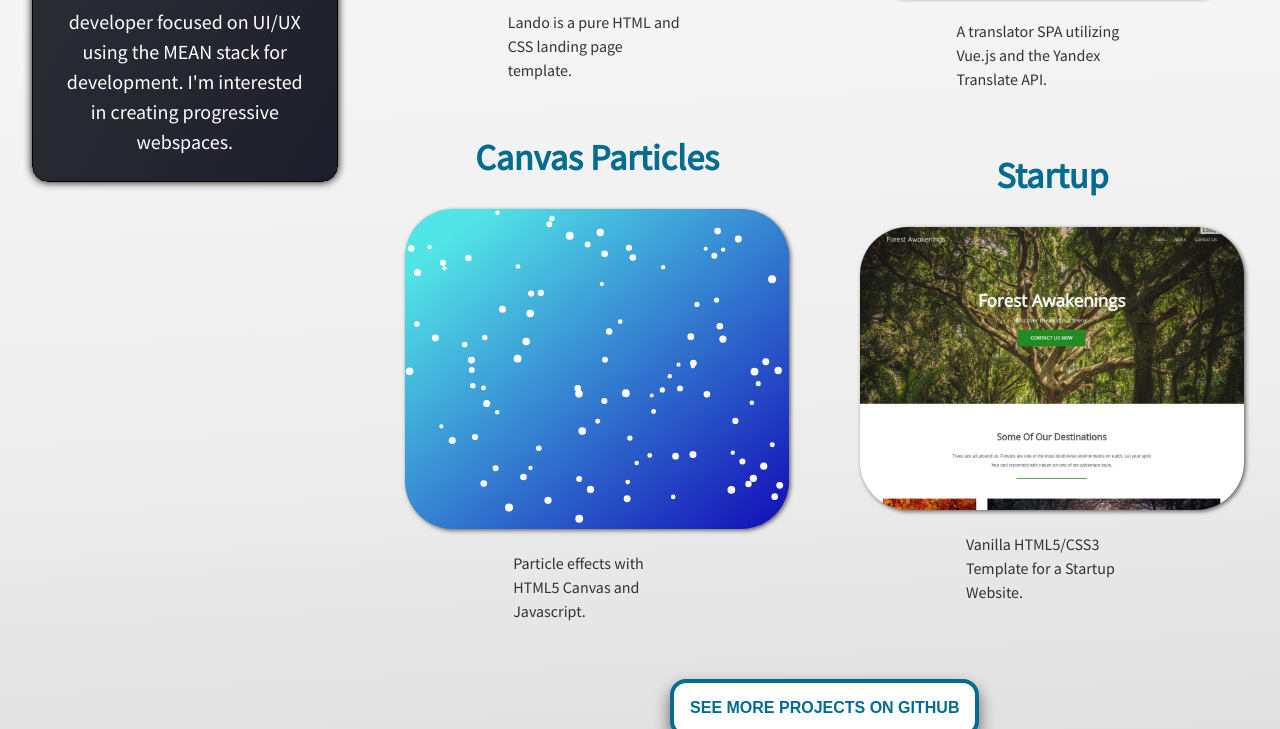
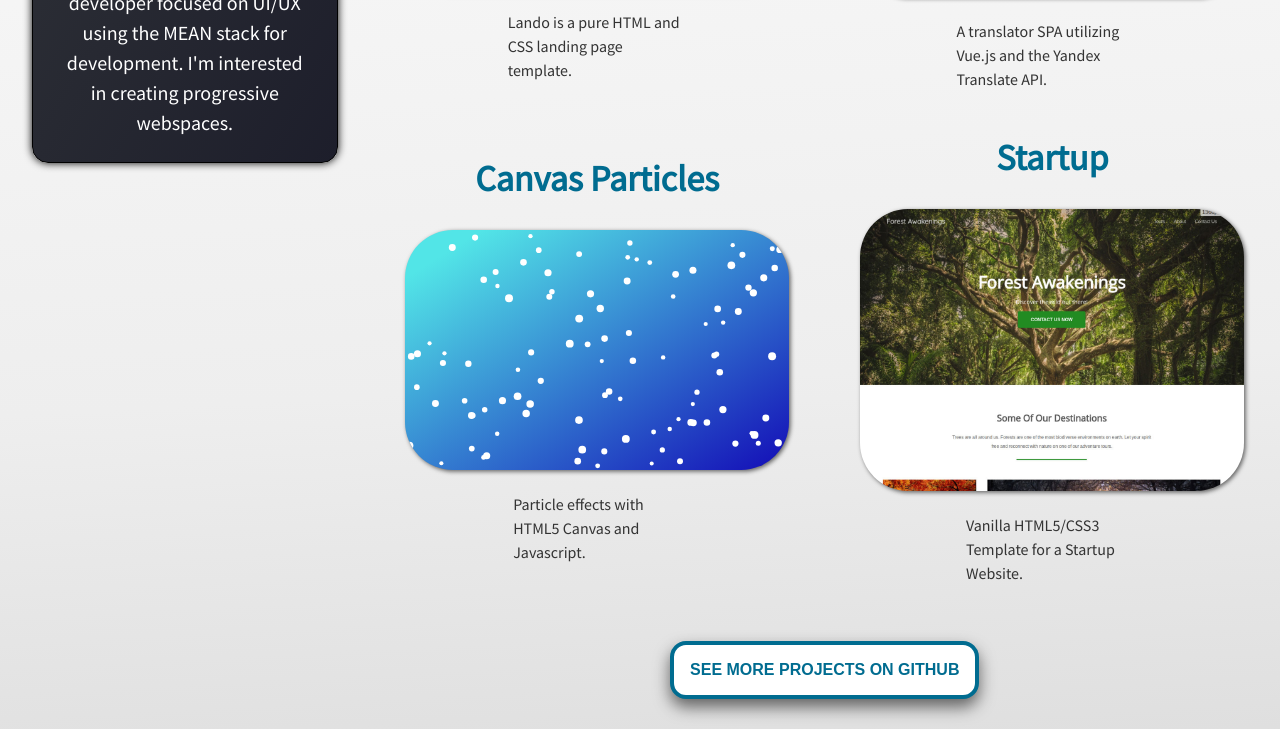
Before and after one commit to jbratcher/jbratcher.github.io, a website: page index.html in a window 1280 px wide. Shown: the part 618-1347 px from the top of the page. Drawn offline with Linux system fonts and the light colour scheme; files whose address does not match are found by name; a web font is replaced by a local one.

Commit message:
updated readme, canvas sizes, weather-right.js es6 refactor

```diff
--- a/src/js/weather-right.js
+++ b/src/js/weather-right.js
@@ -6,12 +6,12 @@ console.log("weather-right.js connected");
 
 // variables
 
-var elementwidth = document.getElementById("canvasPort").clientWidth;
-var elementHeight = document.getElementById("canvasPort").clientHeight;
+let elementwidth = document.getElementById("canvasPort").clientWidth;
+let elementHeight = document.getElementById("canvasPort").clientHeight;
 
 // Set up the canvas and make full screen
 
-var canvasPort = document.getElementById("canvasPort");
+const canvasPort = document.getElementById("canvasPort");
 canvasPort.width = elementwidth;
 canvasPort.height = elementHeight;
 
@@ -28,27 +28,26 @@ var mouse = {
 
 // Utility Functions
 
-function randomIntFromRange(min, max) {
+var randomIntFromRange = (min, max) => {
     return Math.random() * (max - min) + min;
-}
+};
 
 // Event Listeners
 
 // Capture Mouse movement
 
-window.addEventListener("mousemove",
-    function(event) {
+window.addEventListener("mousemove", (event) => {
     mouse.x = event.x;
     mouse.y = event.y;
 });
 
 // Responsive Canvas
 
-window.addEventListener("resize", function() {
+window.addEventListener("resize", () => {
     canvasPort.width = elementwidth;
     canvasPort.height = elementHeight;
     init();
-})
+});
 
 // Create Circle function
 
@@ -63,7 +62,7 @@ function Circle(x,y,dx,dy,rad,color) {
     this.color = color;
 
     // Draw circle function
-    this.draw = function() {
+    this.draw = () => {
         ctx.beginPath();
         ctx.arc(this.x, this.y, this.rad, 0, Math.PI *2, false);
         ctx.fillStyle = this.color;
@@ -117,20 +116,20 @@ function init() {
     circles = [];
 
     // Randomize circle value (position, velocity, fill and stroke color, and opacity)
-    for (var i = 0; i < 100; i++) {
-        var rad = randomIntFromRange(2,4);
-        var x = Math.random() * (elementwidth - rad * 2) + rad;
-        var y = Math.random() * (elementHeight - rad *2) + rad;
-        var dx = rad * 0.1;
-        var dy = randomIntFromRange(0.5,1);
-        var color = "white";
+    for (let i = 0; i < 100; i++) {
+        let rad = randomIntFromRange(2,4);
+        let x = Math.random() * (elementwidth - rad * 2) + rad;
+        let y = Math.random() * (elementHeight - rad *2) + rad;
+        let dx = rad * 0.1;
+        let dy = randomIntFromRange(0.5,1);
+        let color = "white";
         circles.push(new Circle(x,y,dx,dy,rad,color));
 
     }
 }
 
 //  Animation function
-function animation() {
+var animation = () => {
     //Start loop
     requestAnimationFrame(animation);
     // Clear window after drawing circle
--- a/src/scss/styles.scss
+++ b/src/scss/styles.scss
@@ -844,6 +844,7 @@ footer {
 
         #canvasPort {
             height: 40vh;
+            width: 30vw;
         }
 
     }
@@ -906,8 +907,8 @@ footer {
             }
 
             #canvasPort {
-                width: 100%;
-                height: 40vh;
+                width: 30vw;
+                height: 30vh;
             }
 
         }
@@ -934,14 +935,21 @@ footer {
 
     #projects .grid {
 
-        .card p {
-            font-size: 2rem;
+        .card {
+
+            p {
+                font-size: 2rem;
+            }
+
+            canvas#canvasPort {
+                width: 80vw;
+            }
+
         }
 
-        #canvasPort {
-            width: 80vw;
-            height: 40vh;
-        }
+
+
+
 
     }
 
@@ -962,7 +970,7 @@ footer {
 
         #canvasPort {
             width: 70vw;
-            height: 35vh;
+            height: 30vh;
         }
 
     }
```
Also changed, not shown: README.md, dist/css/styles.min.css, dist/js/main.min.js, dist/scss/styles.scss, src/css/styles.css.
